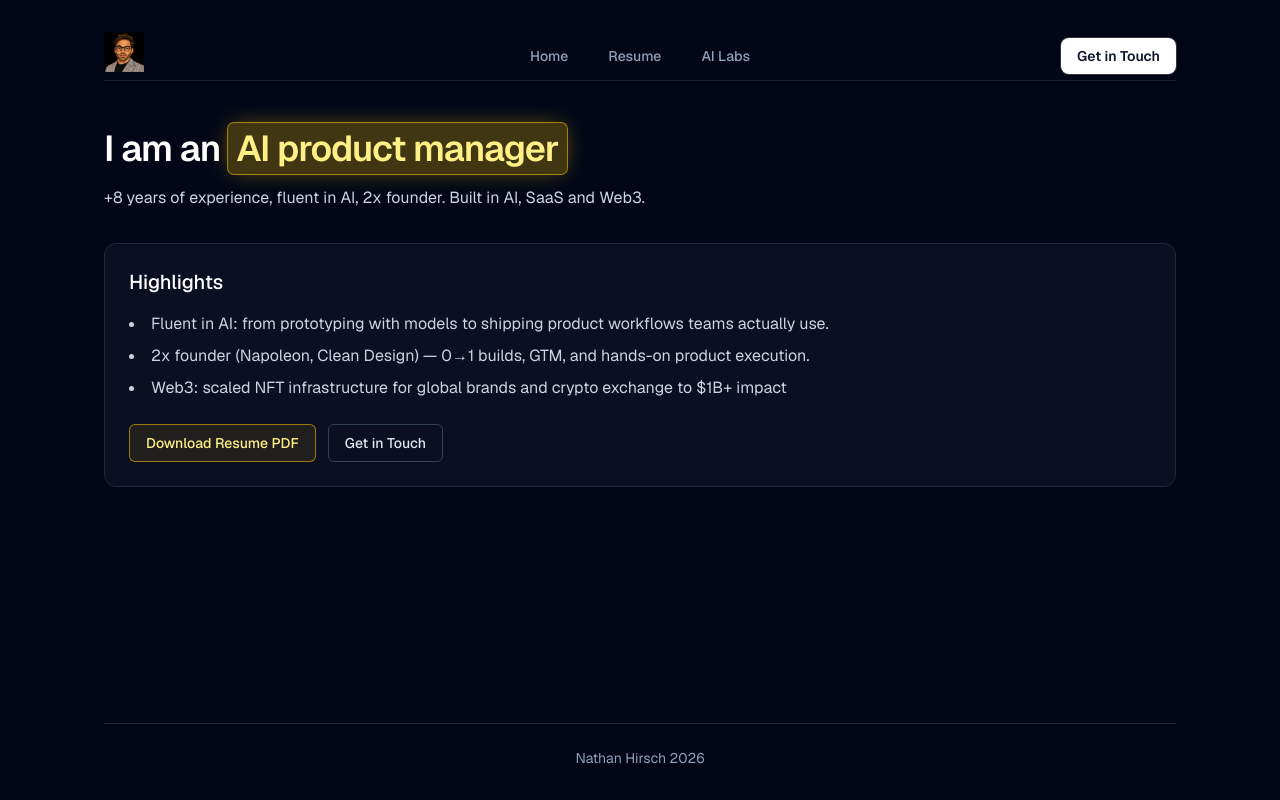
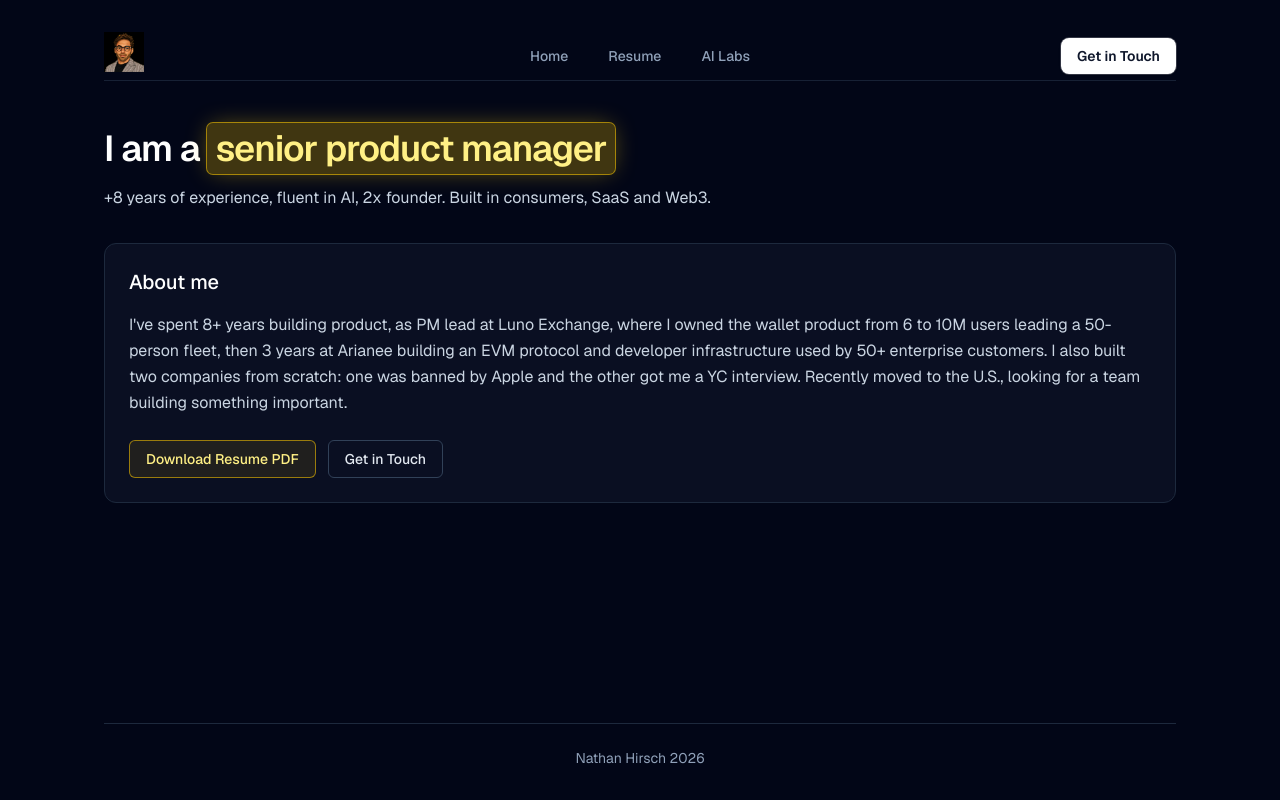
Before and after one commit to nathanhirsch/vitrine, a Next.js app: page /resume in a window 1280 px wide. Built offline with nearby package versions, Linux system fonts and the light colour scheme.

Commit message:
Update resume page: headline, subtitle, replace Highlights with About me

```diff
--- a/src/app/resume/page.tsx
+++ b/src/app/resume/page.tsx
@@ -12,25 +12,21 @@ export default function ResumePage() {
     <section className="space-y-8">
       <div className="space-y-4">
         <h1 className="max-w-3xl text-3xl font-semibold tracking-tight text-white md:text-4xl">
-          I am an{" "}
+          I am a{" "}
           <span className="rounded-md bg-yellow-400/25 px-2 py-0.5 font-semibold text-yellow-200 shadow-[0_0_24px_-4px_rgba(250,204,21,0.45)] ring-1 ring-yellow-400/60">
-            AI product manager
+            senior product manager
           </span>
-
         </h1>
         <p className="max-w-2xl text-base leading-relaxed text-slate-300">
-          +8 years of experience, fluent in AI, 2x founder. Built in AI,
-          SaaS and Web3.
+          +8 years of experience, fluent in AI, 2x founder. Built in consumers, SaaS and Web3.
         </p>
       </div>
 
       <article className="rounded-xl border border-slate-800 bg-slate-900/60 p-6">
-        <h2 className="mb-4 text-xl font-medium text-white">Highlights</h2>
-        <ul className="mb-6 list-inside list-disc space-y-2 text-slate-300">
-          {resumeBullets.map((point) => (
-            <li key={point}>{point}</li>
-          ))}
-        </ul>
+        <h2 className="mb-4 text-xl font-medium text-white">About me</h2>
+        <p className="mb-6 text-slate-300 leading-relaxed">
+          I&apos;ve spent 8+ years building product, as PM lead at Luno Exchange, where I owned the wallet product from 6 to 10M users leading a 50-person fleet, then 3 years at Arianee building an EVM protocol and developer infrastructure used by 50+ enterprise customers. I also built two companies from scratch: one was banned by Apple and the other got me a YC interview. Recently moved to the U.S., looking for a team building something important.
+        </p>
         <div className="flex flex-wrap gap-3">
           <Link
             href="/resume.pdf"
```
